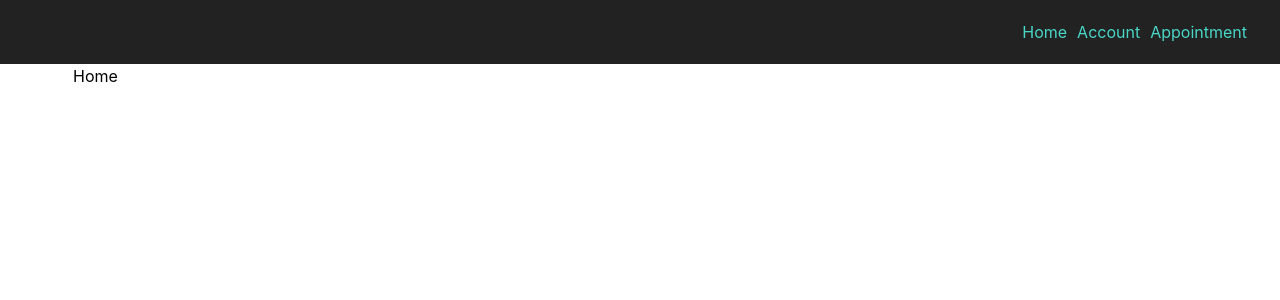
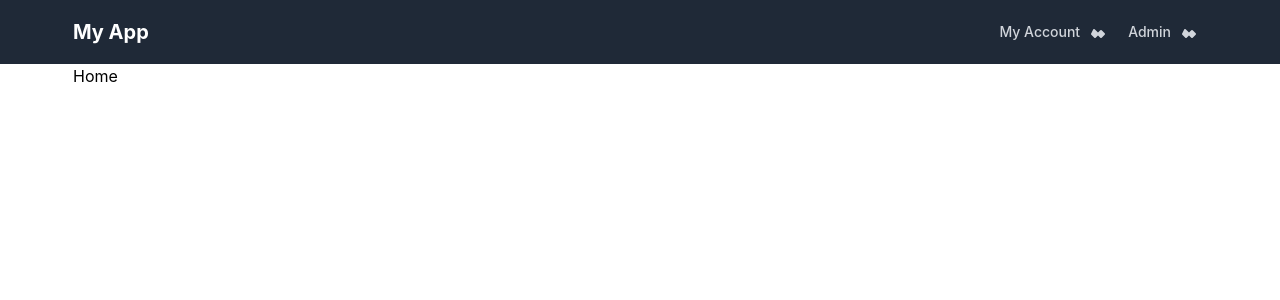
Before and after one commit to alex-bezruchko/scheduling-app, a React (Create React App) app in the folder client/: page / in a window 1280 px wide. Shown: the top 300 px of the page. Built offline with nearby package versions, Linux system fonts and the light colour scheme.

Commit message:
change navbar to include dropdown menu with updated links

```diff
--- a/client/src/components/sections/Navbar.js
+++ b/client/src/components/sections/Navbar.js
@@ -1,30 +1,116 @@
 import React from 'react';
+import { useState, useEffect } from 'react';
+
 import { Link } from "react-router-dom";
 
 
-class Navbar extends React.Component {
-    render() {
+const Navbar = () => {
+    const [isOpen, setIsOpen] = useState(false);
+    const [isDropDownOpen, setDropDown] = useState(false);
+    const [isAdminDropDownOpen, setAdminDropDown] = useState(false);
+
+    const toggleNavbar = () => {
+        setIsOpen(!isOpen);
+    };
+
+    const toggleDropdown = () => {
+        setDropDown(!isDropDownOpen);
+        setAdminDropDown(false);
+    };
+
+    const toggleAdminDropdown = () => {
+        setAdminDropDown(!isAdminDropDownOpen);
+        setDropDown(false);
+    };
     return (
         <>
-                <nav className="navbar">
-                    <ul className="navbar-list">
-                        <li className="navbar-item">
-                            <Link to="/" className="navbar-link">Home</Link>
+
+            <nav className="bg-gray-800">
+                <div className="container">
+                    <div className="flex justify-between h-16">
+                        <div className="flex-shrink-0 flex items-center">
+                            <a href="#" className="text-white font-bold text-xl">My App</a>
+                        </div>
+                        <div className="flex items-center">
+                            <div className="hidden md:block">
+                                <div className="relative inline-block text-left">
+                                    <button type="button" className="flex text-gray-300 hover:bg-gray-700 hover:text-white px-3 py-2 rounded-md text-sm font-medium" id="options-menu" aria-expanded="true" aria-haspopup="true" onClick={toggleDropdown}>
+                                        My Account
+                                        <svg className="-mr-1 ml-2 h-5 w-5" xmlns="http://www.w3.org/2000/svg" viewBox="0 0 20 20" fill="currentColor" aria-hidden="true">
+                                            <path fillRule="evenodd" d="M5.293 7.293a1 1 0 011.414 0L10 10.586l2.293-2.293a1 1 0 011.414 0l3 3a1 1 0 010 1.414l-3 3a1 1 0 01-1.414 0L10 13.414l-2.293 2.293a1 1 0 01-1.414 0l-3-3a1 1 0 010-1.414z" clipRule="evenodd" />
+                                        </svg>
+                                    </button>
+
+                                    {isDropDownOpen && (
+                                        <div className="z-50 origin-top-right absolute right-0 mt-2 w-56 rounded-md shadow-lg bg-gray-700 ring-1 ring-black ring-opacity-5 focus:outline-none" role="menu" aria-orientation="vertical" aria-labelledby="options-menu">
+                                            <div className="py-1 list-none" role="none">
+                                                <li className="text-gray-300 hover:bg-gray-700 hover:text-white px-3 py-2 rounded-md text-sm font-medium">
+                                                    <Link to="/account" className="">Account</Link>
                                                 </li>
-                        <li className="navbar-item">
-                            <Link to="/account" className="navbar-link">Account</Link>
+
+                                                <li className="text-gray-300 hover:bg-gray-700 hover:text-white px-3 py-2 rounded-md text-sm font-medium">
+                                                    <Link to="/Appointments" className=""> My Appointments</Link>
                                                 </li>
-                        <li className="navbar-item">
-                            <Link to="/appointments" className="navbar-link">Appointment</Link>
+
+                                                <li className="text-gray-300 hover:bg-gray-700 hover:text-white px-3 py-2 rounded-md text-sm font-medium">
+                                                    <Link to="/Appointments" className=""> My Settings</Link>
                                                 </li>
-                        {/* <li className="navbar-item">
-                        <Link href="#" className="navbar-link">Settings</Link>
-                    </li> */}
-                    </ul>
+                                            </div>
+                                        </div>
+                                    )}
+                                </div>
+
+                                <div className="relative inline-block text-left">
+                                    <button type="button" className="flex text-gray-300 hover:bg-gray-700 hover:text-white px-3 py-2 rounded-md text-sm font-medium" id="options-menu" aria-expanded="true" aria-haspopup="true" onClick={toggleAdminDropdown}>
+                                        Admin
+                                        <svg className="-mr-1 ml-2 h-5 w-5" xmlns="http://www.w3.org/2000/svg" viewBox="0 0 20 20" fill="currentColor" aria-hidden="true">
+                                            <path fillRule="evenodd" d="M5.293 7.293a1 1 0 011.414 0L10 10.586l2.293-2.293a1 1 0 011.414 0l3 3a1 1 0 010 1.414l-3 3a1 1 0 01-1.414 0L10 13.414l-2.293 2.293a1 1 0 01-1.414 0l-3-3a1 1 0 010-1.414z" clipRule="evenodd" />
+                                        </svg>
+                                    </button>
+
+                                    {isAdminDropDownOpen && (
+                                        <div className="z-50 origin-top-right absolute right-0 mt-2 w-56 rounded-md shadow-lg bg-gray-700 ring-1 ring-black ring-opacity-5 focus:outline-none" role="menu" aria-orientation="vertical" aria-labelledby="options-menu">
+                                            <div className="py-1 list-none" role="none">
+                                                <li className="text-gray-300 hover:bg-gray-700 hover:text-white px-3 py-2 rounded-md text-sm font-medium">
+                                                    <Link to="/users" className="">Users</Link>
+                                                </li>
+                                                <li className="text-gray-300 hover:bg-gray-700 hover:text-white px-3 py-2 rounded-md text-sm font-medium">
+                                                    <Link to="/locations" className="">Locations</Link>
+                                                </li>
+                                                <li className="text-gray-300 hover:bg-gray-700 hover:text-white px-3 py-2 rounded-md text-sm font-medium">
+                                                    <Link to="/appointments" className="">Appointments</Link>
+                                                </li>
+                                            </div>
+                                        </div>
+                                    )}
+                                </div>
+                            </div>
+
+                            <div className="mr-2 flex md:hidden">
+                                <button onClick={toggleNavbar} type="button" className="bg-gray-800 inline-flex items-center justify-center p-2 rounded-md text-gray-400 hover:text-white hover:bg-gray-700 focus:outline-none focus:ring-2 focus:ring-offset-2 focus:ring-offset-gray-800 focus:ring-white">
+                                    <span className="sr-only">Open main menu</span>
+                                    <svg className={`${isOpen ? 'hidden' : 'block'} h-6 w-6`} xmlns="http://www.w3.org/2000/svg" fill="none" viewBox="0 0 24 24" stroke="currentColor" aria-hidden="true">
+                                        <path strokeLinecap="round" strokeLinejoin="round" strokeWidth={2} d="M4 6h16M4 12h16M4 18h16" />
+                                    </svg>
+                                    <svg className={`${isOpen ? 'block' : 'hidden'} h-6 w-6`} xmlns="http://www.w3.org/2000/svg" fill="none" viewBox="0 0 24 24" stroke="currentColor" aria-hidden="true">
+                                        <path strokeLinecap="round" strokeLinejoin="round" strokeWidth={2} d="M6 18L18 6M6 6l12 12" />
+                                    </svg>
+                                </button>
+                            </div>
+                        </div>
+                    </div>
+                </div>
+
+                <div className={`${isOpen ? 'block' : 'hidden'} md:hidden`}>
+                    <div className="px-2 pt-2 pb-3 space-y-1 sm:px-3">
+                        <a href="#" className="text-gray-300 hover:bg-gray-700 hover:text-white block px-3 py-2 rounded-md text-base font-medium">Account</a>
+                        <a href="#" className="text-gray-300 hover:bg-gray-700 hover:text-white block px-3 py-2 rounded-md text-base font-medium">Appointment</a>
+
+                    </div>
+                </div>
             </nav>
         </>
     )
 }
-}
 
 export default Navbar;
```
Lines whose indentation alone changed are shown as unchanged.
